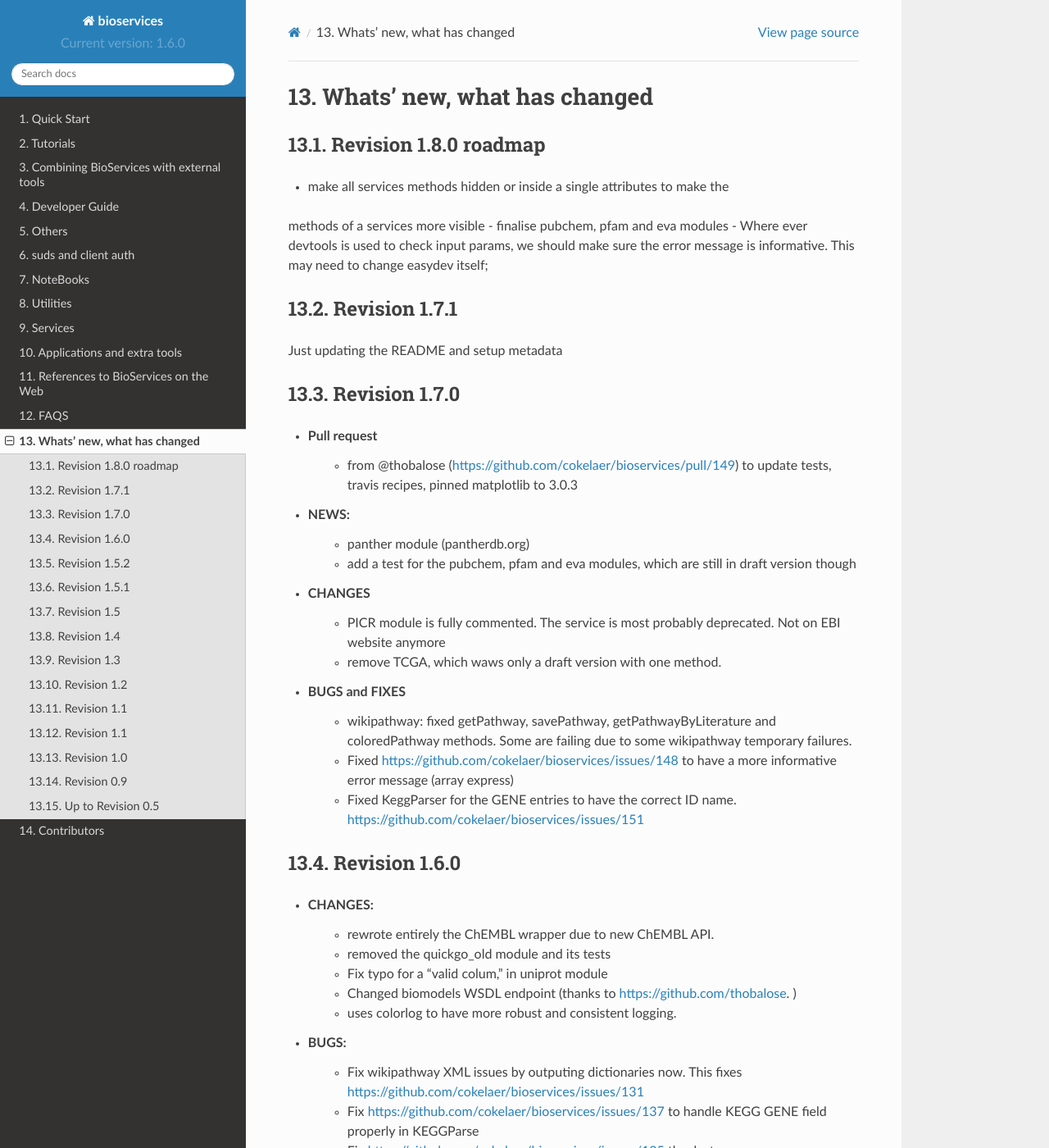
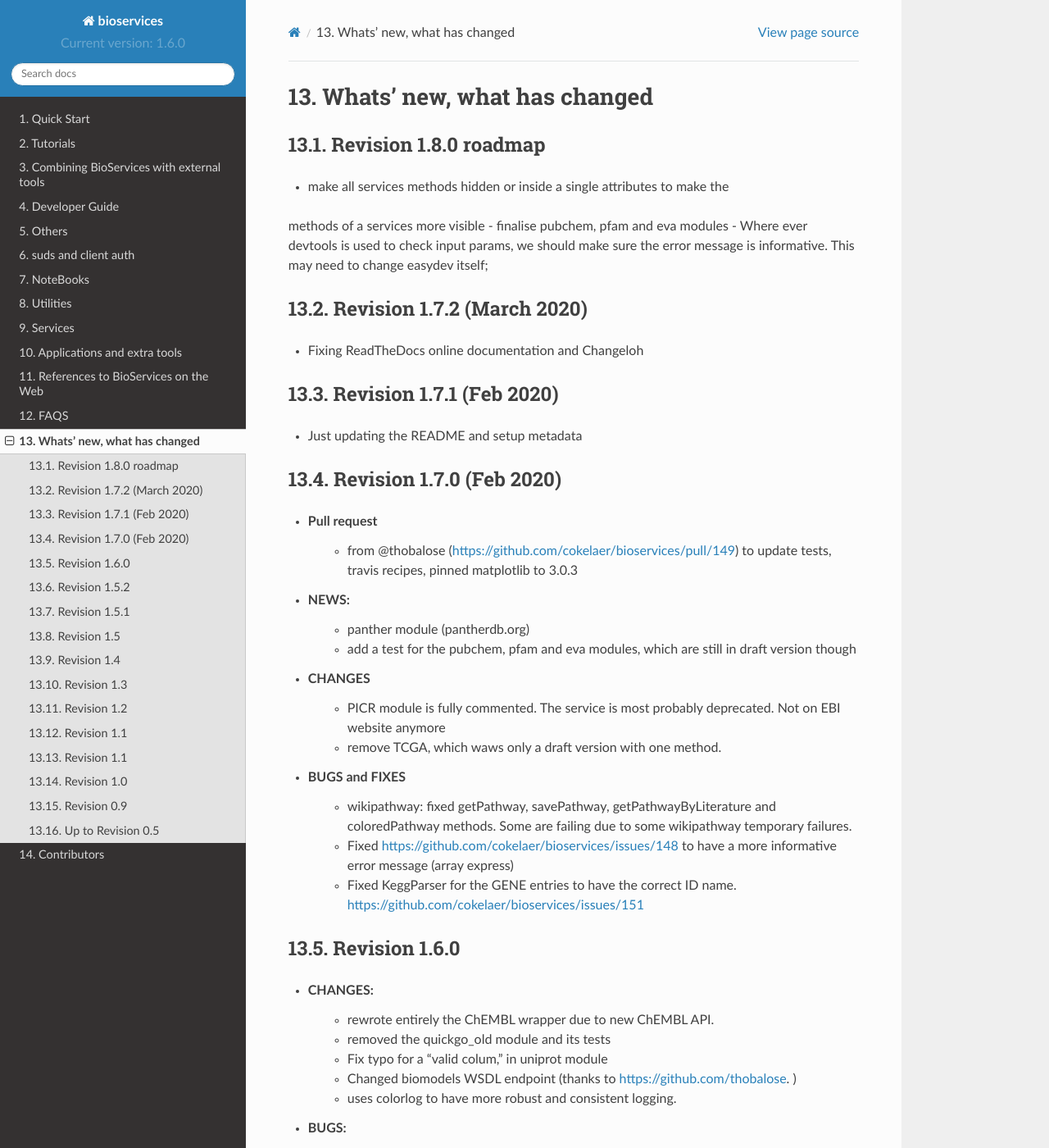
Before and after one commit to cokelaer/bioservices, a Sphinx documentation site: the page built from doc/ChangeLog.rst, in a window 1280 px wide and 1400 px high. Shown: the whole window at 82% size. Built offline with Sphinx 7.4.7 and the Read the Docs theme 2.0.0, drawn with Linux system fonts in a browser that asks for light colours; formulas are drawn with MathJax 3; pages that are not in the unit, such as notebooks, are missing from menus; some of the changed text lies outside the part shown.

Commit message:
Updating changelog

```diff
--- a/doc/ChangeLog.rst
+++ b/doc/ChangeLog.rst
@@ -10,13 +10,17 @@ methods of a services more visible
 - Where ever devtools is used to check input params, we should make sure the
 error message is informative. This may need to change easydev itself;
 
-Revision 1.7.1
---------------
+Revision 1.7.2 (March 2020)
+---------------------------
 
-Just updating the README and setup metadata
+* Fixing ReadTheDocs online documentation and Changeloh
 
-Revision 1.7.0
---------------
+Revision 1.7.1 (Feb 2020)
+-------------------------
+* Just updating the README and setup metadata
+
+Revision 1.7.0 (Feb 2020)
+-------------------------
 
 * Pull request
     * from @thobalose (https://github.com/cokelaer/bioservices/pull/149) to
```
